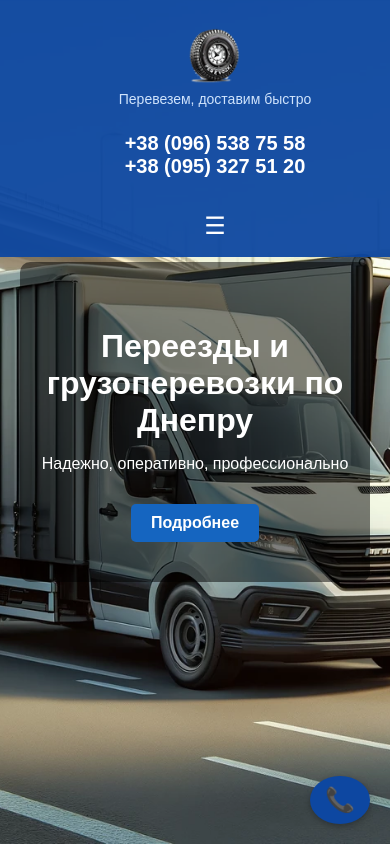
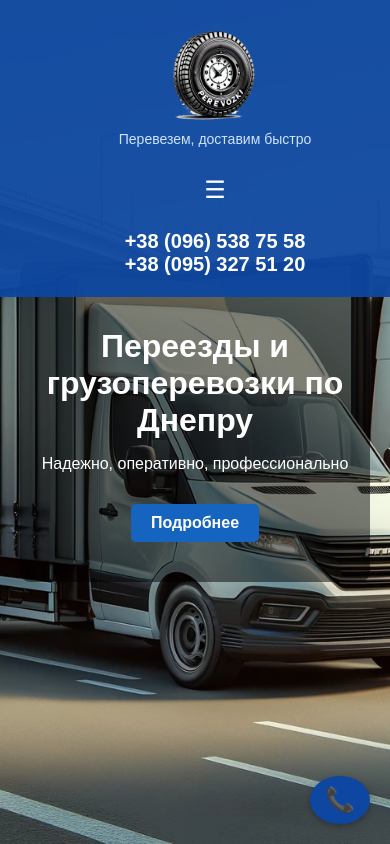
Before and after one commit to Agidelangel/perevozki, a plain HTML site: page index.html in a window 390 px wide. Drawn offline with Linux system fonts and the light colour scheme.

Commit message:
Update style.css

```diff
--- a/style.css
+++ b/style.css
@@ -94,11 +94,17 @@ main {
 
 /* Мобильная */
 @media (max-width: 768px) {
+  .logo {
+    text-align: center;
+    margin: 0 auto;
+  }
+}
+@media (max-width: 768px) {
   .header-container {
     display: flex;
     justify-content: space-between;
     align-items: center;
-    padding: 6px 10px;
+    padding: 8px 10px;
   }
 
   .logo {
@@ -107,14 +113,13 @@ main {
   }
 
   .menu-toggle {
-    flex: 0 0 auto;
-    order: 2;
+    display: block;
+    font-size: 26px;
     background: none;
     border: none;
-    font-size: 26px;
     color: white;
     cursor: pointer;
-    margin: 0 10px;
+    margin: 0 auto;
   }
 
   .phones {
@@ -127,9 +132,8 @@ main {
     display: none;
     flex-direction: column;
     background-color: #1565c0;
-    padding: 10px 0;
+    padding: 10px;
     text-align: center;
-    width: 100%;
   }
 
   nav.active {
@@ -140,14 +144,5 @@ main {
     color: white;
     padding: 8px 0;
     display: block;
-    font-weight: bold;
-  }
-
-  .logo img {
-    max-height: 60px;
-  }
-
-  .logo span {
-    font-size: 12px;
   }
 }
```
